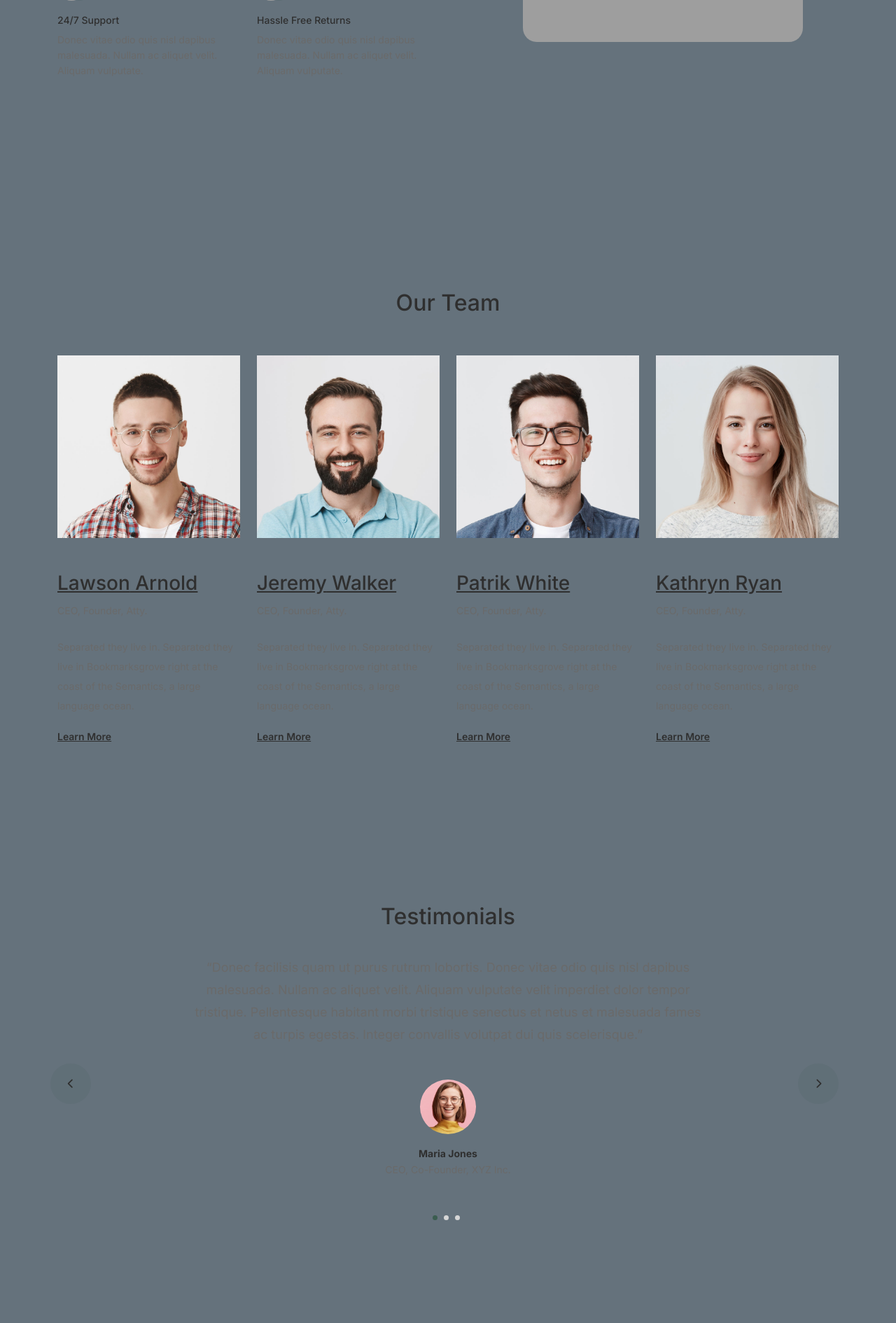
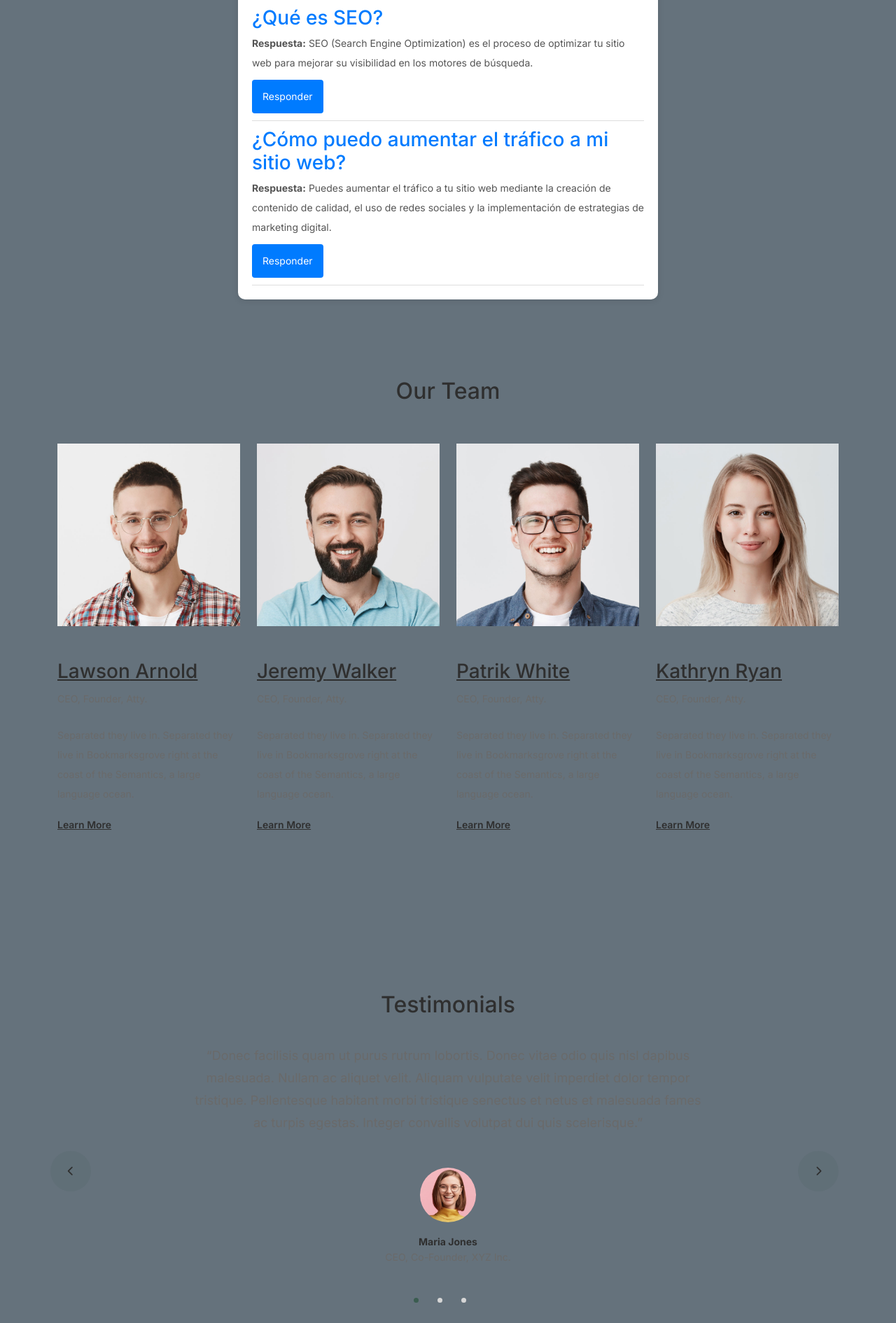
Before and after one commit to Debstone22/Brainbook, a PHP site: page /html/foro.php in a window 1280 px wide. Shown: the part 954-2845 px from the top of the page at 70% size. Run offline with PHP 8.4, Linux system fonts and the light colour scheme; grey boxes are pictures that could not be loaded.

Commit message:
Ediciones

```diff
--- a/src/fronted/css/style.css
+++ b/src/fronted/css/style.css
@@ -663,3 +663,58 @@ textarea {
       border-bottom-right-radius: .3rem;
       }
       }
+/*Foro*/
+.qa-section {
+  background-color: #fff;
+  border-radius: 10px;
+  box-shadow: 0 2px 10px rgba(0, 0, 0, 0.1);
+  padding: 20px;
+  max-width: 600px;
+  margin: auto;
+}
+
+h2 {
+  text-align: center;
+  color: #000000;
+}
+
+.question {
+  border-bottom: 1px solid #ddd;
+  padding: 10px 0;
+}
+
+.question h3 {
+  color: #007BFF; /* Color para el título de la pregunta */
+  margin: 0;
+}
+
+.question p {
+  margin: 5px 0 0;
+  color: #555;/* Color para la respuesta */
+}
+form {
+  margin-top: 20px;
+}
+
+textarea {
+  width: 100%;
+  padding: 10px;
+  border: 1px solid #ccc;
+  border-radius: 4px;
+  resize: none; /* Evita que el usuario cambie el tamaño del cuadro */
+}
+
+button {
+  margin-top: 10px;
+  padding: 10px 15px;
+  background-color: #007BFF;
+  color: white;
+  border: none;
+  border-radius: 4px;
+  cursor: pointer;
+}
+
+button:hover {
+  background-color: #0056b3; /* Color al pasar el mouse */
+}
+/*Fin del foro*/
--- a/src/fronted/html/foro.php
+++ b/src/fronted/html/foro.php
@@ -74,72 +74,36 @@
 					</div>
 				</div>
 			</div>
-		<!-- End Hero Section -->
+		<!-- Fin de la sección principal -->
 
 
 
-		<!-- Start Why Choose Us Section -->
-		<div class="why-choose-section">
-			<div class="container">
-				<div class="row justify-content-between align-items-center">
-					<div class="col-lg-6">
-						<h2 class="section-title">Why Choose Us</h2>
-						<p>Donec vitae odio quis nisl dapibus malesuada. Nullam ac aliquet velit. Aliquam vulputate velit imperdiet dolor tempor tristique.</p>
+		<!-- Inicio del foro -->
+		<div class="qa-section">
+        <h2>Escribe tu pregunta</h2>
+        <form id="question-form">
+            <textarea id="user-question" rows="4" placeholder="Escribe tu pregunta aquí..." required></textarea>
+            <button type="submit">Enviar Pregunta</button>
+        </form>
+        <div class="question">
+            <h3>¿Cómo puedo mejorar mi sitio web?</h3>
+            <p><strong>Respuesta:</strong> Puedes mejorar tu sitio web optimizando la velocidad de carga, utilizando un diseño responsivo y asegurándote de que el contenido sea relevante y de calidad.</p>
+			<button type="submit">Responder</button>
+		</div>
 
-						<div class="row my-5">
-							<div class="col-6 col-md-6">
-								<div class="feature">
-									<div class="icon">
-										<img src="images/truck.svg" alt="Image" class="imf-fluid">
-									</div>
-									<h3>Fast &amp; Free Shipping</h3>
-									<p>Donec vitae odio quis nisl dapibus malesuada. Nullam ac aliquet velit. Aliquam vulputate.</p>
-								</div>
-							</div>
+        <div class="question">
+            <h3>¿Qué es SEO?</h3>
+            <p><strong>Respuesta:</strong> SEO (Search Engine Optimization) es el proceso de optimizar tu sitio web para mejorar su visibilidad en los motores de búsqueda.</p>
+            <button type="submit">Responder</button>
+		</div>
 
-							<div class="col-6 col-md-6">
-								<div class="feature">
-									<div class="icon">
-										<img src="images/bag.svg" alt="Image" class="imf-fluid">
-									</div>
-									<h3>Easy to Shop</h3>
-									<p>Donec vitae odio quis nisl dapibus malesuada. Nullam ac aliquet velit. Aliquam vulputate.</p>
-								</div>
-							</div>
-
-							<div class="col-6 col-md-6">
-								<div class="feature">
-									<div class="icon">
-										<img src="images/support.svg" alt="Image" class="imf-fluid">
-									</div>
-									<h3>24/7 Support</h3>
-									<p>Donec vitae odio quis nisl dapibus malesuada. Nullam ac aliquet velit. Aliquam vulputate.</p>
-								</div>
-							</div>
-
-							<div class="col-6 col-md-6">
-								<div class="feature">
-									<div class="icon">
-										<img src="images/return.svg" alt="Image" class="imf-fluid">
-									</div>
-									<h3>Hassle Free Returns</h3>
-									<p>Donec vitae odio quis nisl dapibus malesuada. Nullam ac aliquet velit. Aliquam vulputate.</p>
-								</div>
-							</div>
-
-						</div>
-					</div>
-
-					<div class="col-lg-5">
-						<div class="img-wrap">
-							<img src="images/why-choose-us-img.jpg" alt="Image" class="img-fluid">
-						</div>
-					</div>
-
-				</div>
-			</div>
+        <div class="question">
+            <h3>¿Cómo puedo aumentar el tráfico a mi sitio web?</h3>
+            <p><strong>Respuesta:</strong> Puedes aumentar el tráfico a tu sitio web mediante la creación de contenido de calidad, el uso de redes sociales y la implementación de estrategias de marketing digital.</p>
+            <button type="submit">Responder</button>
 		</div>
-		<!-- End Why Choose Us Section -->
+    </div>
+		<!-- Fin del foro -->
 
 		<!-- Start Team Section -->
 		<div class="untree_co-section">
```
